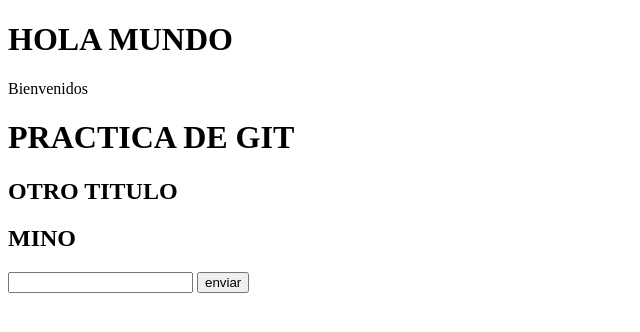
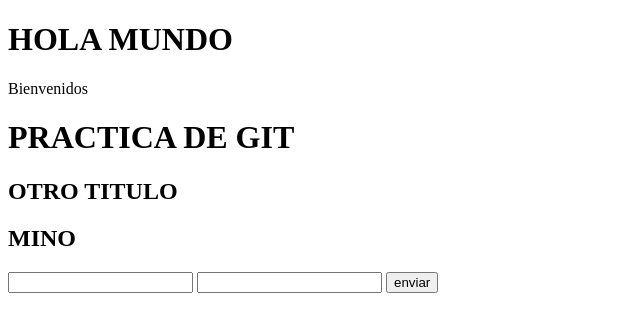
Before and after one commit to Yaretzi664/Hello-World-Git, a plain HTML site: page index.html in a window 1280 px wide. Shown: the whole page, without its empty margins (0-640 px from the left). Drawn offline with Linux system fonts and the light colour scheme.

Commit message:
Se agrego lastname

```diff
--- a/index.html
+++ b/index.html
@@ -18,6 +18,7 @@
         <h2>MINO</h2>
         <form action="#" method="get"></form>
         <input type="text" id="FirstName" name="FirstName">
+        <input type="text" id="LastName" name="LastName">
         <input type="button" value="enviar">
     </section>
 </body>
```
